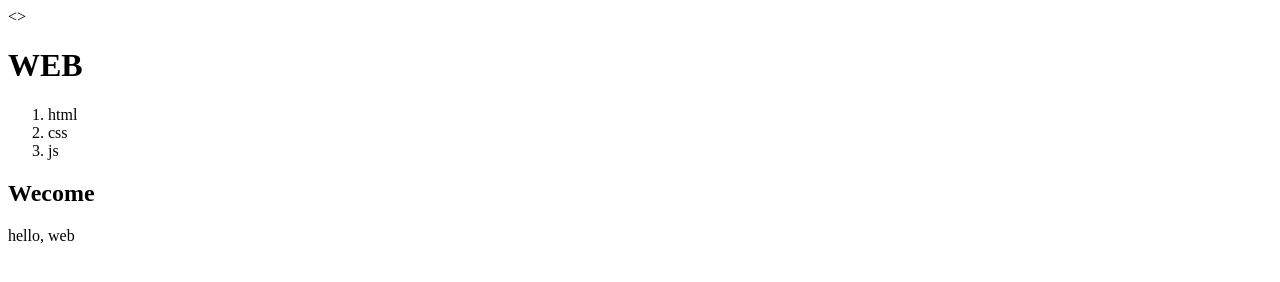
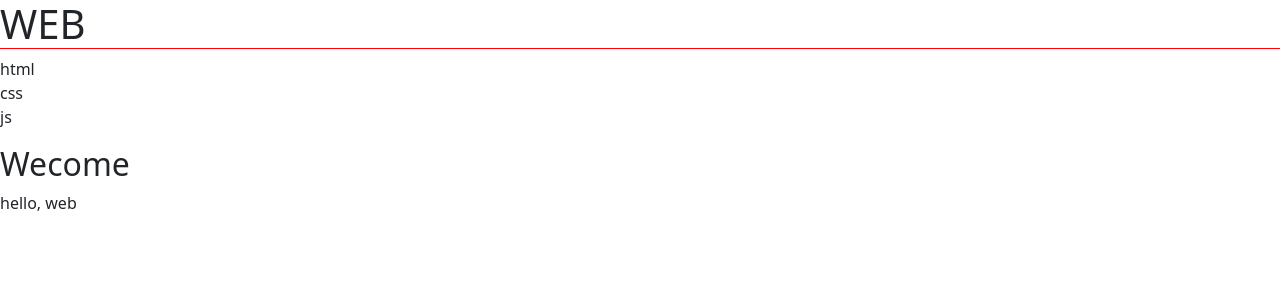
Before and after one commit to kimdonghyun77/dae-gu-ai-js, a plain HTML site: page index.html in a window 1280 px wide. Drawn offline with nearby package versions, Linux system fonts and the light colour scheme.

Commit message:
four commit

```diff
--- a/index.html
+++ b/index.html
@@ -1,16 +1,35 @@
 <!DOCTYPE html>
-<>
     <title>WEB!</title>
-    <head>
-        <body>
+    <meta name="viewport" content="width=device-width, initial-scale=1">
+
+    <!-- Bootstrap CSS -->
+    <link href="https://cdn.jsdelivr.net/npm/bootstrap@5.1.3/dist/css/bootstrap.min.css" rel="stylesheet" integrity="sha384-1BmE4kWBq78iYhFldvKuhfTAU6auU8tT94WrHftjDbrCEXSU1oBoqyl2QvZ6jIW3" crossorigin="anonymous">
+
+    <title>Hello, world!</title>
+    <style>
+        h1 {
+            border-bottom: 1px solid red;
+            }
+        .navigation{
+            border-right: 1px solid blue;
+        }
+    </style>
+    </head>
+    <body>
+            <div class="contaniner">
             <h1>WEB</h1>
-            <ol>
+            <div class="row">
+            <ol class="navigation">
                 <li>html</li>
                 <li>css</li>
                 <li>js</li>
             </ol>
-            <h2>Wecome</h2>
-            hello, web
+            <div class="col">
+                <h2>Wecome</h2>
+                hello, web
+            </div>
+            </div>
+        </div>
         </body>
     </head>
 </html>
```
